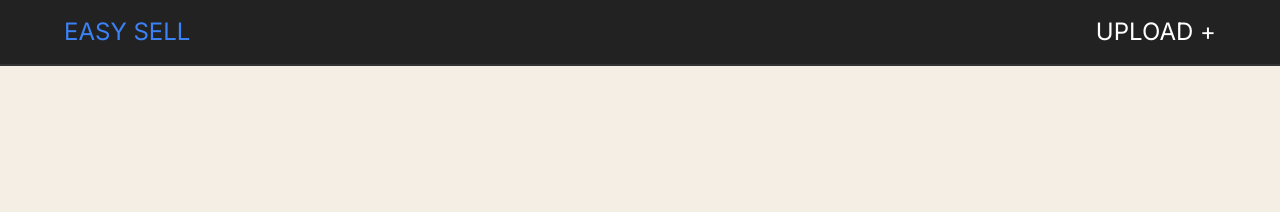
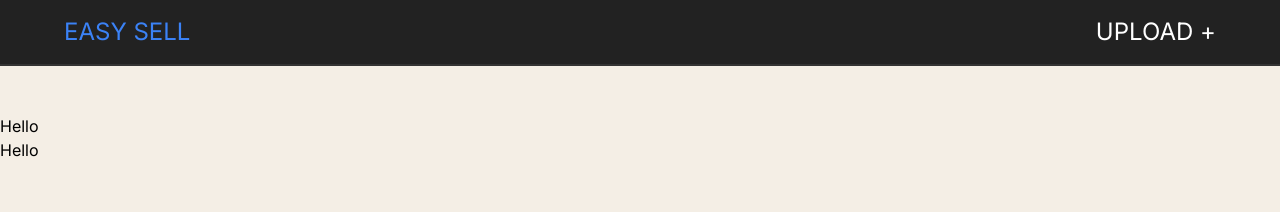
Before and after one commit to adesai1000/easy-sell, a Next.js app: page / in a window 1280 px wide. Shown: the top 212 px of the page. Built offline with nearby package versions, Linux system fonts and the light colour scheme.

Commit message:
Card
Commit from Turkey!

```diff
--- a/app/page.tsx
+++ b/app/page.tsx
@@ -1,9 +1,29 @@
+import Card from "@/components/card";
 import Image from "next/image";
 
 export default function Home() {
+  const products = [
+    {
+        id: 1,
+        name: "Airpods Max",
+        description: "Flagship Over the Ear Headphones by Apple.",
+        price: 499,
+        imageUrl: ""
+    },
+    {
+        id: 2,
+        name: "Tumi GolfBag",
+        description: "The designer golf bag by the fashion powerhouse Tumi.",
+        price: 2999,
+        imageUrl: ""
+    },
+
+]
   return (
     <main className="min-h-screen mx-auto max-w-[100rem]">
-
+      {products.map((product)=>(
+    <Card key={`${product.name}-${product.id}`} {...product}/>
+   ))}
     </main>
   );
 }
--- /dev/null
+++ b/components/card.tsx
@@ -0,0 +1,7 @@
+import React from 'react'
+
+export default function Card() {
+  return (
+    <div>Hello</div>
+  )
+}
```
